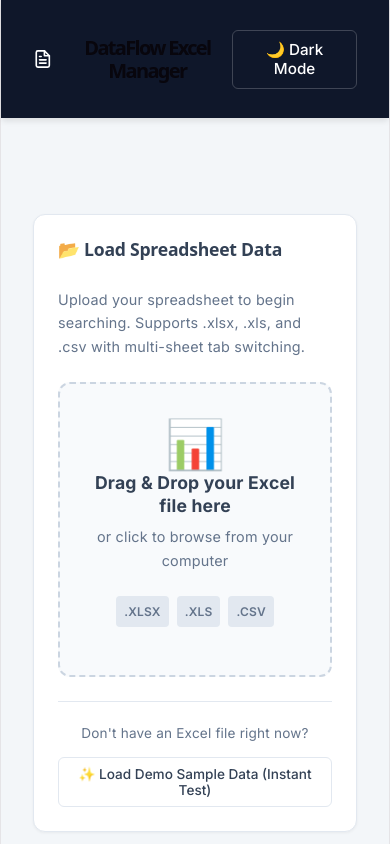
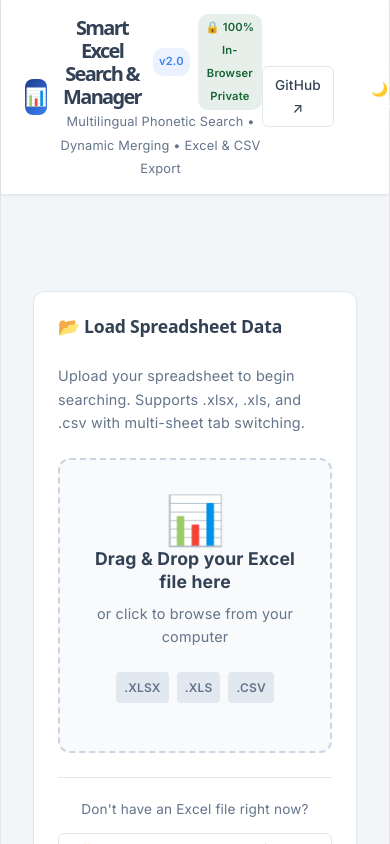
Before and after one commit to utkarshnikhare/excel-manager, a React (Vite) app in the folder frontend/: page / in a window 390 px wide. Shown: the top 844 px of the page. Built offline with nearby package versions, Linux system fonts and the light colour scheme.

Commit message:
Finalize: Comprehensive automated test suite (19/19 passing), robust key-sorted hashing, Indian phonetic normalizations, and enhanced Header

```diff
--- a/frontend/package.json
+++ b/frontend/package.json
@@ -6,13 +6,11 @@
   "scripts": {
     "dev": "vite",
     "build": "vite build",
+    "test": "node test_suite.js",
     "lint": "eslint .",
     "preview": "vite preview",
     "predeploy": "npm run build",
-    "deploy": "gh-pages -d dist",
-    "dev": "vite",
-    "build": "vite build",
-    "preview": "vite preview"
+    "deploy": "gh-pages -d dist"
   },
   "dependencies": {
     "react": "^19.2.5",
--- a/frontend/src/App.jsx
+++ b/frontend/src/App.jsx
@@ -5,6 +5,7 @@
 import FileUpload from './components/FileUpload';
 import SearchPanel from './components/SearchPanel';
 import DataTable from './components/DataTable';
+import { hashRecord } from './utils/searchLogic';
 
 function App() {
   const [masterData, setMasterData] = useState(null);
@@ -54,32 +55,44 @@
     setIsDone(false);
   };
 
-  // Handles the 3 different set operations
+  // Robust set operations with deterministic key-sorted hashing
   const handleProcessResults = (action, newResults) => {
     if (action === 'INITIAL_ADD' || action === 'OVERWRITE') {
-      const uniqueSet = new Set(newResults.map(row => JSON.stringify(row)));
-      setStagedData(Array.from(uniqueSet).map(str => JSON.parse(str)));
+      const map = new Map();
+      newResults.forEach(row => {
+        const h = hashRecord(row);
+        if (!map.has(h)) map.set(h, row);
+      });
+      setStagedData(Array.from(map.values()));
 
     } else if (action === 'APPEND') {
       setStagedData(prevData => {
-        const combined = [...prevData, ...newResults];
-        const uniqueSet = new Set(combined.map(row => JSON.stringify(row)));
-        return Array.from(uniqueSet).map(str => JSON.parse(str));
+        const map = new Map();
+        prevData.forEach(row => map.set(hashRecord(row), row));
+        newResults.forEach(row => {
+          const h = hashRecord(row);
+          if (!map.has(h)) map.set(h, row);
+        });
+        return Array.from(map.values());
       });
 
     } else if (action === 'RETAIN') {
       setStagedData(prevData => {
-        const prevSet = new Set(prevData.map(row => JSON.stringify(row)));
-        const common = newResults.filter(row => prevSet.has(JSON.stringify(row)));
-        const uniqueSet = new Set(common.map(row => JSON.stringify(row)));
-        return Array.from(uniqueSet).map(str => JSON.parse(str));
+        const prevSet = new Set(prevData.map(hashRecord));
+        const common = newResults.filter(row => prevSet.has(hashRecord(row)));
+        const map = new Map();
+        common.forEach(row => {
+          const h = hashRecord(row);
+          if (!map.has(h)) map.set(h, row);
+        });
+        return Array.from(map.values());
       });
     }
   };
 
   const handleDeleteRow = (rowToDelete) => {
-    const targetStr = JSON.stringify(rowToDelete);
-    setStagedData(prev => prev.filter(r => JSON.stringify(r) !== targetStr));
+    const targetHash = hashRecord(rowToDelete);
+    setStagedData(prev => prev.filter(r => hashRecord(r) !== targetHash));
   };
 
   const handleClearStaged = () => {
@@ -88,12 +101,18 @@
     }
   };
 
+  const getExportFilename = (extension) => {
+    const baseName = (fileMeta?.fileName || 'Spreadsheet').replace(/\.[^/.]+$/, "");
+    const dateStr = new Date().toISOString().slice(0, 10);
+    return `Export_${baseName}_${dateStr}.${extension}`;
+  };
+
   const handleExportExcel = () => {
     if (stagedData.length === 0) return;
     const worksheet = XLSX.utils.json_to_sheet(stagedData);
     const workbook = XLSX.utils.book_new();
-    XLSX.utils.book_append_sheet(workbook, worksheet, "Compiled Data");
-    XLSX.writeFile(workbook, "Filtered_Records.xlsx");
+    XLSX.utils.book_append_sheet(workbook, worksheet, fileMeta?.activeSheet || "Filtered Data");
+    XLSX.writeFile(workbook, getExportFilename('xlsx'));
   };
 
   const handleExportCSV = () => {
@@ -104,7 +123,7 @@
     const url = URL.createObjectURL(blob);
     const link = document.createElement("a");
     link.setAttribute("href", url);
-    link.setAttribute("download", "Filtered_Records.csv");
+    link.setAttribute("download", getExportFilename('csv'));
     document.body.appendChild(link);
     link.click();
     document.body.removeChild(link);
--- a/frontend/src/components/Header.jsx
+++ b/frontend/src/components/Header.jsx
@@ -2,21 +2,76 @@
 
 const Header = ({ theme, toggleTheme }) => {
   return (
-    <header className="app-header">
-      <div style={{ display: 'flex', alignItems: 'center', gap: '10px' }}>
-        <svg width="24" height="24" viewBox="0 0 24 24" fill="none" stroke="currentColor" strokeWidth="2" strokeLinecap="round" strokeLinejoin="round">
-          <path d="M14 2H6a2 2 0 0 0-2 2v16a2 2 0 0 0 2 2h12a2 2 0 0 0 2-2V8z"></path>
-          <polyline points="14 2 14 8 20 8"></polyline>
-          <line x1="8" y1="13" x2="16" y2="13"></line>
-          <line x1="8" y1="17" x2="16" y2="17"></line>
-          <polyline points="10 9 9 9 8 9"></polyline>
-        </svg>
-        <h1>DataFlow Excel Manager</h1>
+    <header className="app-header" style={{
+      display: 'flex',
+      justifyContent: 'space-between',
+      alignItems: 'center',
+      padding: '0.85rem 1.5rem',
+      backgroundColor: 'var(--bg-card)',
+      borderBottom: '1px solid var(--border-color)',
+      boxShadow: '0 1px 3px rgba(0,0,0,0.05)'
+    }}>
+      <div style={{ display: 'flex', alignItems: 'center', gap: '12px' }}>
+        <div style={{
+          width: '36px',
+          height: '36px',
+          borderRadius: '8px',
+          background: 'linear-gradient(135deg, #1e3a8a, #3b82f6)',
+          display: 'flex',
+          alignItems: 'center',
+          justifyContent: 'center',
+          color: 'white',
+          fontWeight: 'bold',
+          fontSize: '1.1rem'
+        }}>
+          📊
+        </div>
+        <div>
+          <div style={{ display: 'flex', alignItems: 'center', gap: '8px' }}>
+            <h1 style={{ fontSize: '1.25rem', margin: 0, fontWeight: '700', color: 'var(--text-main)' }}>
+              Smart Excel Search & Manager
+            </h1>
+            <span style={{
+              fontSize: '0.7rem',
+              padding: '2px 6px',
+              borderRadius: '10px',
+              background: 'rgba(59, 130, 246, 0.1)',
+              color: '#3b82f6',
+              fontWeight: '600'
+            }}>
+              v2.0
+            </span>
+            <span style={{
+              fontSize: '0.7rem',
+              padding: '2px 6px',
+              borderRadius: '10px',
+              background: 'rgba(22, 101, 52, 0.1)',
+              color: '#166534',
+              fontWeight: '600'
+            }}>
+              🔒 100% In-Browser Private
+            </span>
+          </div>
+          <p style={{ margin: 0, fontSize: '0.8rem', color: 'var(--text-muted)' }}>
+            Multilingual Phonetic Search • Dynamic Merging • Excel & CSV Export
+          </p>
+        </div>
       </div>
 
-      <button className="btn btn-theme" onClick={toggleTheme}>
-        {theme === 'dark' ? '☀️ Light Mode' : '🌙 Dark Mode'}
-      </button>
+      <div style={{ display: 'flex', alignItems: 'center', gap: '10px' }}>
+        <a
+          href="https://github.com/utkarshnikhare/excel-manager"
+          target="_blank"
+          rel="noopener noreferrer"
+          className="btn btn-outline"
+          style={{ textDecoration: 'none', fontSize: '0.85rem', padding: '0.4rem 0.75rem' }}
+        >
+          GitHub ↗
+        </a>
+        <button className="btn btn-theme" onClick={toggleTheme} style={{ fontSize: '0.85rem' }}>
+          {theme === 'dark' ? '☀️ Light' : '🌙 Dark'}
+        </button>
+      </div>
     </header>
   );
 };
--- a/frontend/src/utils/searchLogic.js
+++ b/frontend/src/utils/searchLogic.js
@@ -1,26 +1,41 @@
 const devanagariMap = {
   'अ': 'a', 'आ': 'a', 'इ': 'i', 'ई': 'i', 'उ': 'u', 'ऊ': 'u', 'ए': 'e', 'ऐ': 'e', 'ओ': 'o', 'औ': 'o',
+  'ऋ': 'r', 'ॠ': 'r', 'ऍ': 'a', 'ऑ': 'o',
   'क': 'k', 'ख': 'k', 'ग': 'g', 'घ': 'g', 'ङ': 'n',
   'च': 'ch', 'छ': 'ch', 'ज': 'j', 'झ': 'j', 'ञ': 'n',
   'ट': 't', 'ठ': 't', 'ड': 'd', 'ढ': 'd', 'ण': 'n',
   'त': 't', 'थ': 't', 'द': 'd', 'ध': 'd', 'न': 'n',
-  'प': 'p', 'फ': 'p', 'ब': 'b', 'भ': 'b', 'म': 'm',
+  'प': 'p', 'फ': 'f', 'ब': 'b', 'भ': 'b', 'म': 'm',
   'य': 'y', 'र': 'r', 'ल': 'l', 'व': 'v', 'श': 's', 'ष': 's', 'स': 's', 'ह': 'h',
   'ळ': 'l', 'क्ष': 'x', 'ज्ञ': 'gy',
-  'ा': 'a', 'ि': 'i', 'ी': 'i', 'ु': 'u', 'ू': 'u', 'ृ': 'r', 'े': 'e', 'ै': 'e', 'ो': 'o', 'ौ': 'o', 'ं': 'n', 'ः': 'h', '्': ''
+  // Matras & modifiers
+  'ा': 'a', 'ि': 'i', 'ी': 'i', 'ु': 'u', 'ू': 'u', 'ृ': 'r', 'े': 'e', 'ै': 'e', 'ो': 'o', 'ौ': 'o',
+  'ॅ': 'a', 'ॉ': 'o', 'ं': 'n', 'ँ': 'n', 'ः': 'h', '्': '',
+  // Nukta consonants
+  'क़': 'k', 'ख़': 'kh', 'ग़': 'gh', 'ज़': 'z', 'ड़': 'd', 'ढ़': 'dh', 'फ़': 'f'
 };
 
 export const transliterate = (text) => {
   let result = "";
-  for (let char of String(text).toLowerCase()) {
+  // Strip virama (halant \u094D) and zero-width characters (\u200C, \u200D)
+  const str = String(text || '').replace(/[\u094D\u200C\u200D]/g, '').toLowerCase();
+  for (let char of str) {
     result += devanagariMap[char] || char;
   }
   return result;
 };
 
+// Consonant skeleton with Indian phonetic normalizations (v=w, s=sh, ph=f)
 export const getSkeleton = (text) => {
-  let skel = text.replace(/[aeiouy\W0-9_]/g, '');
-  return skel.replace(/(.)\1+/g, '$1');
+  let normalized = text
+    .toLowerCase()
+    .replace(/ph/g, 'f')
+    .replace(/w/g, 'v')
+    .replace(/sh/g, 's')
+    .replace(/[aeiouy\W0-9_]/g, '');
+
+  // Compress consecutive identical letters (e.g. kk -> k, mm -> m)
+  return normalized.replace(/(.)\1+/g, '$1');
 };
 
 export const levenshtein = (a, b) => {
@@ -46,6 +61,17 @@
   return matrix[b.length][a.length];
 };
 
+// Deterministic row hash for accurate deduplication regardless of key order
+export const hashRecord = (row) => {
+  if (!row || typeof row !== 'object') return '';
+  const sortedKeys = Object.keys(row).sort();
+  const normalizedObj = {};
+  for (let k of sortedKeys) {
+    normalizedObj[k] = row[k];
+  }
+  return JSON.stringify(normalizedObj);
+};
+
 export const executeSmartSearch = (masterData, criteriaList, matchMode = 'AND') => {
   const activeCriteria = criteriaList.filter(c => c.column && c.query.trim() !== "");
 
@@ -57,21 +83,22 @@
       const rawQuery = String(criteria.query).trim().toLowerCase();
       const rawCell = cellValue.trim().toLowerCase();
 
-      // Tier 0: Direct Raw Match (Critical for Phone numbers, IDs, Numbers, Exact matches)
+      // Tier 0: Direct Raw Match (Instant for Phone numbers, IDs, Numbers, Exact text)
       if (rawCell.includes(rawQuery)) return true;
 
       const queryTrans = transliterate(criteria.query);
-      const querySkel = getSkeleton(queryTrans);
       const cellTrans = transliterate(cellValue);
-      const cellSkel = getSkeleton(cellTrans);
 
       // Tier 1: Fast Transliterated Substring Match
       if (cellTrans.includes(queryTrans)) return true;
 
-      // Tier 2: Fast Phonetic Substring Match (Handles words without spaces)
+      const querySkel = getSkeleton(queryTrans);
+      const cellSkel = getSkeleton(cellTrans);
+
+      // Tier 2: Fast Phonetic Skeleton Match
       if (querySkel.length > 1 && cellSkel.includes(querySkel)) return true;
 
-      // Tier 3: Smart Phrase Matcher (Multi-word names & typo tolerance)
+      // Tier 3: Multi-Word Phrase Matcher
       const queryWords = queryTrans.split(/\s+/).filter(w => w.length > 0);
       const cellWords = cellTrans.split(/\s+/).filter(w => w.length > 0);
 
@@ -83,21 +110,18 @@
           let wordMatched = false;
 
           for (let cWord of cellWords) {
-            // Direct word match
             if (cWord.includes(qWord)) {
               wordMatched = true;
               break;
             }
 
             const cWordSkel = getSkeleton(cWord);
-
-            // Substring skeleton match (for words >= 2 consonants)
             if (qWordSkel.length > 1 && cWordSkel.includes(qWordSkel)) {
               wordMatched = true;
               break;
             }
 
-            // Typo match (requires at least 3 consonants to avoid noisy false positives)
+            // Typo match (requires >= 3 consonants to avoid noisy false positives)
             if (qWordSkel.length >= 3 && cWordSkel.length >= 3) {
               const maxTypos = Math.max(1, Math.floor(qWordSkel.length / 3));
               if (levenshtein(qWordSkel, cWordSkel) <= maxTypos) {
```
Also changed, not shown: frontend/test_suite.js (added, +91 -0 lines).
